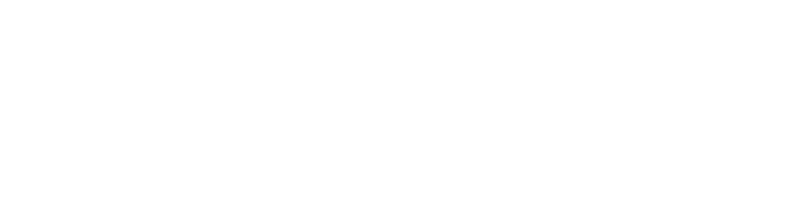
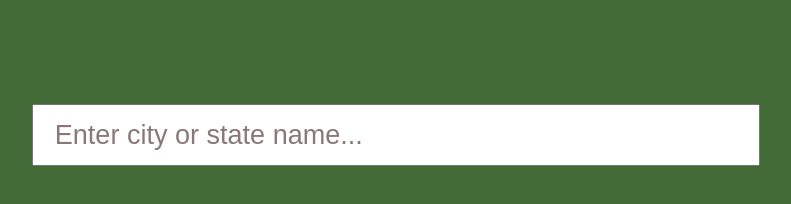
Before and after one commit to rohan-joby/Auto--Complete, a plain HTML site: page index.html in a window 1280 px wide. Shown: the whole page, without its empty margins (244-1035 px from the left). Drawn offline with Linux system fonts and the light colour scheme.

Commit message:
wip: create html page, apply css styling

```diff
--- a/index.html
+++ b/index.html
@@ -5,9 +5,12 @@
     <meta http-equiv="X-UA-Compatible" content="IE=edge">
     <meta name="viewport" content="width=device-width, initial-scale=1.0">
     <link rel="stylesheet" href="styles.css">
-    <title>Document</title>
+    <title>Auto-complete</title>
 </head>
 <body>
+    <form class="input">
+        <input type="text" class="input-field" placeholder="Enter city or state name...">
+    </form>
     <script src="script.js" type="text/javascript"></script>
 </body>
 </html>
--- a/styles.css
+++ b/styles.css
@@ -0,0 +1,33 @@
+* {
+  box-sizing: border-box;
+  margin: 0;
+  padding: 0;
+  font-size: 1.3rem;
+  font-family: sans-serif;
+}
+
+body {
+  background-color: hsla(108, 100%, 13%, 0.781);
+}
+
+input[type="text"] {
+  display: block;
+  height: 3rem;
+  width: 35rem;
+  margin: 5rem auto 1rem;
+  /* background-color: transparent; */
+}
+
+input[type="text"]::placeholder {
+    padding: 0 1rem;
+    color:hsla(0, 100%, 7%, 0.534);
+}
+
+input[type="text"]:hover,
+input[type="text"]:focus {
+  transform: scale(1.05);
+  transition: transform 0.25s ease-in-out;
+  outline-style: none;
+  box-shadow: 0 0 10px 5px rgb(212, 255, 203);
+  border: none;
+}
```
